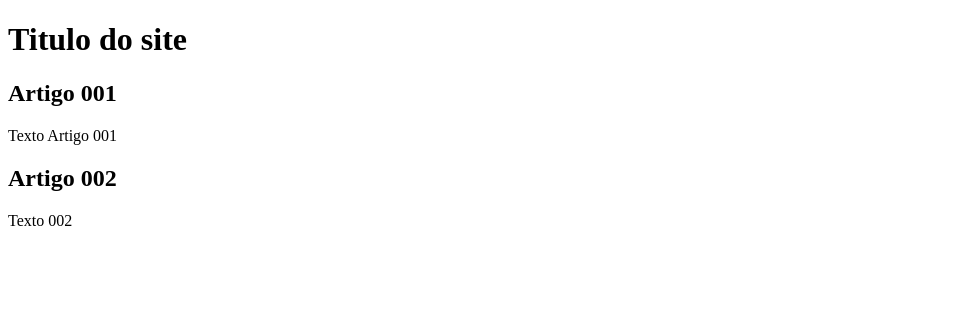
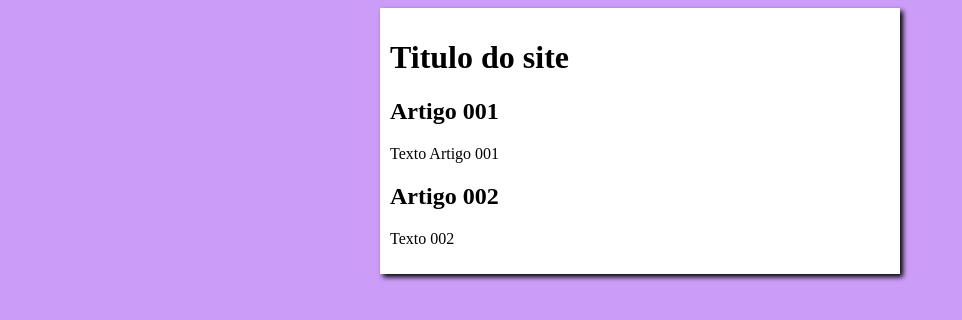
Before and after one commit to sm-silva/projeto-site, a plain HTML site: page index.html in a window 1280 px wide. Shown: the whole page, without its empty margins (0-962 px from the left). Drawn offline with Linux system fonts and the light colour scheme.

Commit message:
iniciei o design

```diff
--- /dev/null
+++ b/estilos/style.css
@@ -0,0 +1,16 @@
+{
+    font-family: Arial, Helvetica, sans-ferif;
+    font-size:16px;
+}
+
+body {
+    background-color: rgb(204, 157,248);
+}
+
+main {
+    background-color: white;
+    width: 500px;
+    margin: auto;
+    padding: 10px;
+    box-shadow: 3px 3px 5px rgb(0, 0, 0.473);
+}
--- a/index.html
+++ b/index.html
@@ -4,6 +4,7 @@
     <meta charset="UTF-8">
     <meta name="viewport" content="width=device-width, initial-scale=1.0">
     <title>Titulo do site</title>
+    <link rel="stylesheet" href="estilos/style.css">
 </head>
 <body>
     <main>
```
